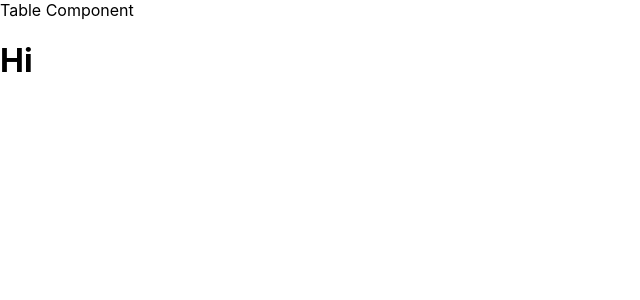
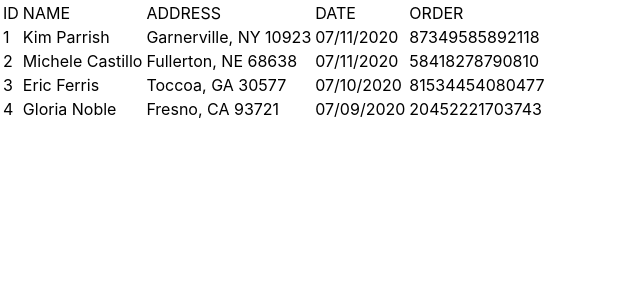
Before and after one commit to Shibaji121/Reusable-Data-Grid-ReactJS, a React (Create React App) app: page / in a window 1280 px wide. Shown: the top 300 px of the page, without its empty margins (0-640 px from the left). Built offline with nearby package versions, Linux system fonts and the light colour scheme.

Commit message:
basic re usable grid created

```diff
--- a/src/components/App.js
+++ b/src/components/App.js
@@ -2,9 +2,56 @@ import React from "react";
 import Table from "./Table";
 
 function App() {
+  const data = [
+    {
+      id: 1,
+      name: "Kim Parrish",
+      address: "Garnerville, NY 10923",
+      date: "07/11/2020",
+      order: "87349585892118",
+    },
+    {
+      id: 2,
+      name: "Michele Castillo",
+      address: "Fullerton, NE 68638",
+      date: "07/11/2020",
+      order: "58418278790810",
+    },
+    {
+      id: 3,
+      name: "Eric Ferris",
+      address: "Toccoa, GA 30577",
+      date: "07/10/2020",
+      order: "81534454080477",
+    },
+    {
+      id: 4,
+      name: "Gloria Noble",
+      address: "Fresno, CA 93721",
+      date: "07/09/2020",
+      order: "20452221703743",
+    },
+  ];
+  const columns = [
+    {
+      field: "id",
+    },
+    {
+      field: "name",
+    },
+    {
+      field: "address",
+    },
+    {
+      field: "date",
+    },
+    {
+      field: "order",
+    },
+  ];
   return (
     <div className="App">
-      <Table />
+      <Table data={data} columns={columns} />
     </div>
   );
 }
--- a/src/components/Table.js
+++ b/src/components/Table.js
@@ -1,10 +1,28 @@
 import React from "react";
 
-export default function Table() {
+export default function Table(props) {
   return (
     <div>
-      Table Component
-      <h1>Hi</h1>
+      <table>
+        <thead>
+          <tr>
+            {props.columns.map((col) => {
+              return <td>{col.field.toUpperCase()}</td>;
+            })}
+          </tr>
+        </thead>
+        <tbody>
+          {props.data.map((row) => {
+            return (
+              <tr>
+                {props.columns.map((col) => {
+                  return <td>{row[col.field]}</td>;
+                })}
+              </tr>
+            );
+          })}
+        </tbody>
+      </table>
     </div>
   );
 }
```
